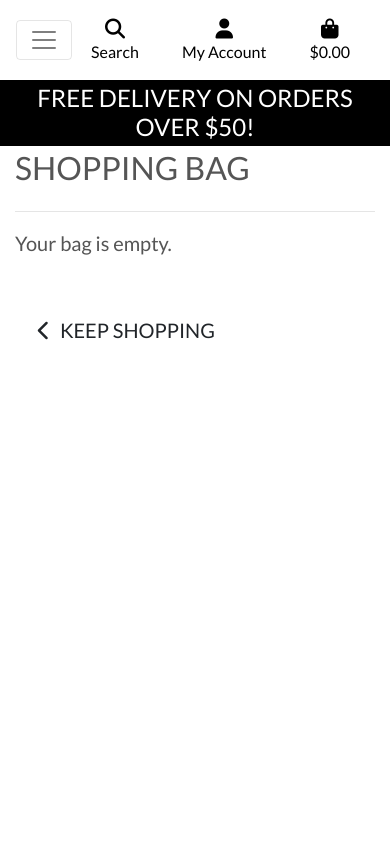
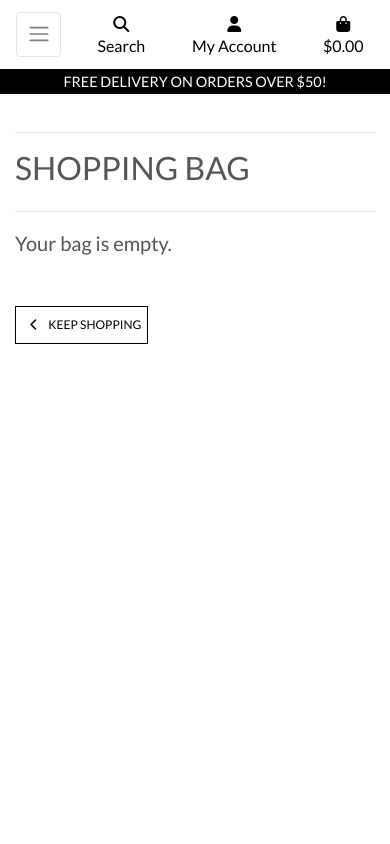
Before and after one commit to zabokaa/balconygarden, a Django app: page /bag/ in a window 390 px wide. Run offline with Django 3.2, Linux system fonts and the light colour scheme; some libraries are stand-ins or nearby versions.

Commit message:
add CSS allauth @ base.css

```diff
--- a/static/css/base.css
+++ b/static/css/base.css
@@ -38,6 +38,12 @@ body {
     color: white;
 }
 
+.btn-outline-black {
+    background: white;
+    color: black !important; /* use important to override link colors for <a> elements */
+    border: 1px solid black;
+}
+
 .btn-outline-black:hover,
 .btn-outline-black:active,
 .btn-outline-black:focus {
@@ -201,4 +290,40 @@ a.category-badge > span.badge:hover {
     body {
         height: calc(100vh - 116px);
     }
+
+    .display-4.logo-font.text-black {
+        font-size: 2rem;
+    }
+
+    .nav-link {
+        padding: 0.15rem;
+    }
+
+    .nav-link i.fa-lg {
+        font-size: 1rem;
+    }
+
+    .navbar-toggler {
+        padding: .6rem .6rem;
+        font-size: 1rem;
+    }
+
+    #delivery-banner h4 {
+        font-size: .9rem;
+    }
+
+    .btn.btn-outline-black.rounded-0,
+    .btn.btn-black.rounded-0 {
+        padding: .375rem .375rem;
+    }
+
+    .btn.btn-outline-black.rounded-0.btn-lg,
+    .btn.btn-black.rounded-0.btn-lg {
+        padding: .375rem .375rem;
+        font-size: .75rem;
+    }
+
+    .increment-qty, .decrement-qty {
+        padding: .25rem .5rem !important;
+    }
 }
```
Also changed, not shown: other parts of static/css/base.css (+94 -11 lines).
